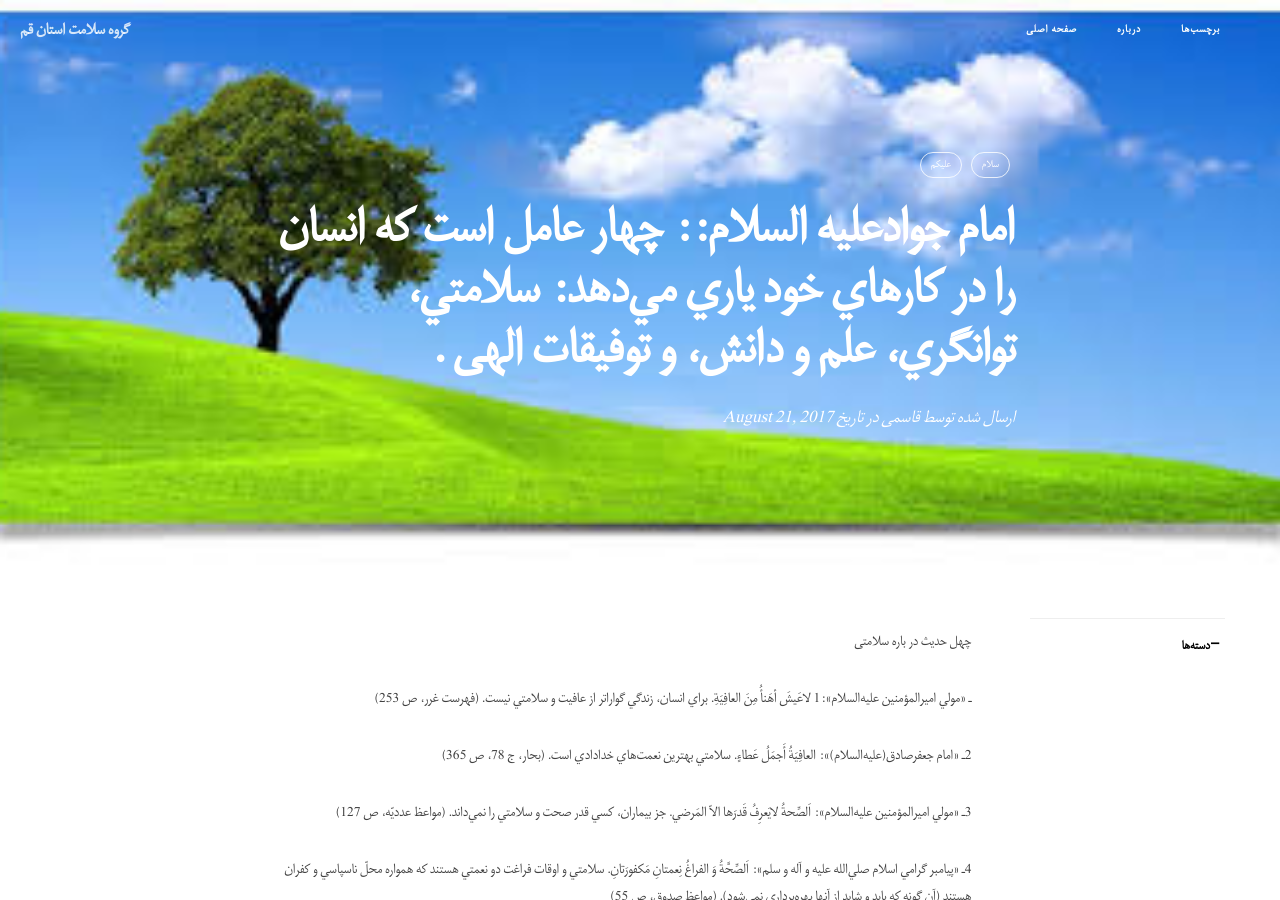
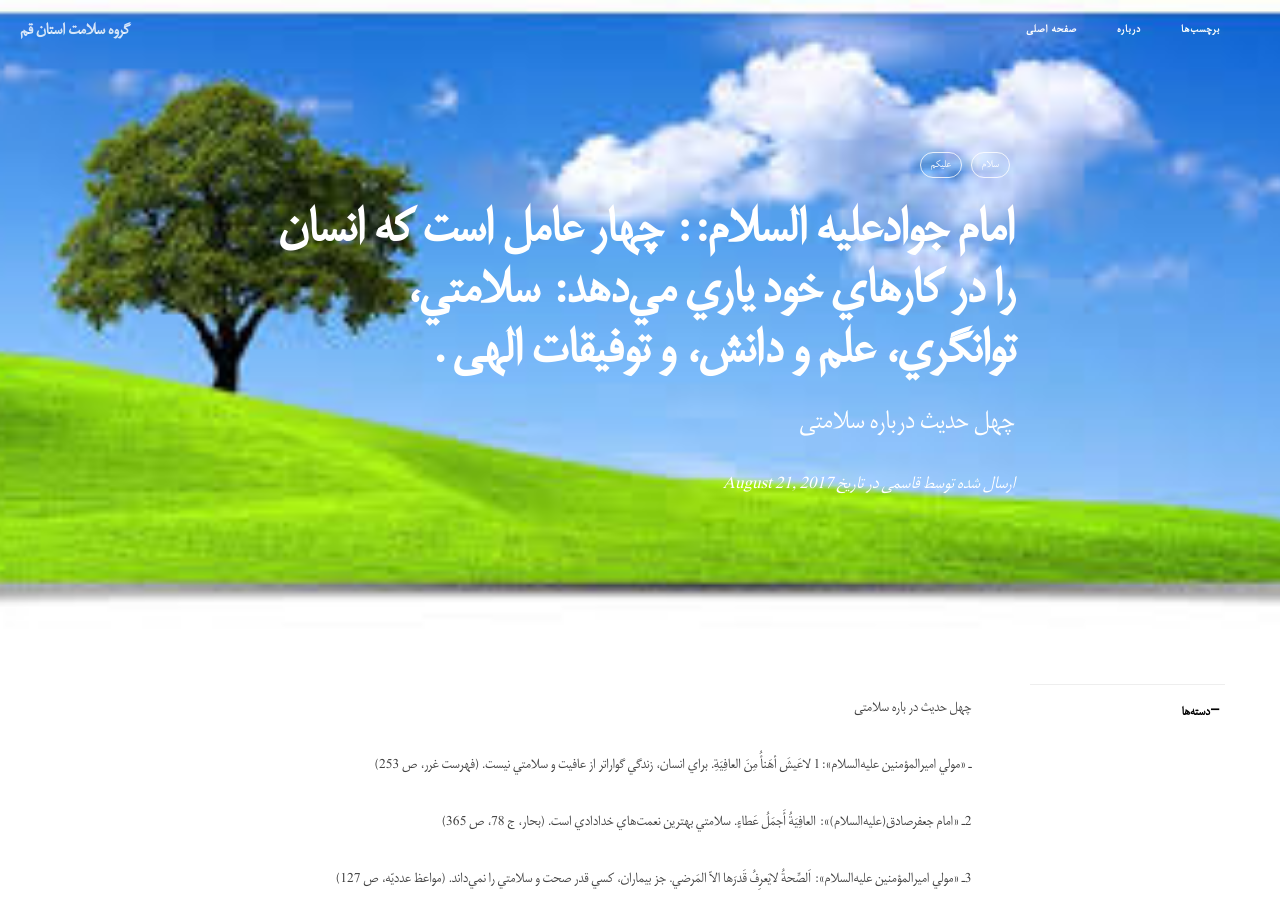
Before and after one commit to grouh-salamat/grouh-salamat.github.io, a Jekyll site: the page built from _posts/2017-08-21-p24.markdown, in a window 1280 px wide and 900 px high. Built offline with Jekyll 4.4.1, drawn with Linux system fonts in a browser that asks for light colours; comment, search, counter and statistics services are not loaded.

Commit message:
Update 2017-08-21-p24.markdown

```diff
--- a/_posts/2017-08-21-p24.markdown
+++ b/_posts/2017-08-21-p24.markdown
@@ -1,7 +1,7 @@
 ---
 layout:     post
 title:      "امام جوادعلیه السلام:: چهار عامل است كه انسان را در كارهاي خود ياري مي‌دهد: سلامتي، توانگري، علم و دانش، و توفيقات الهی ."
-subtitle:   ""
+subtitle:   "چهل حدیث درباره سلامتی"
 date:       2017-08-21 12:00:00
 author:     "قاسمی"
 header-img: "img/images.jpg"
```
